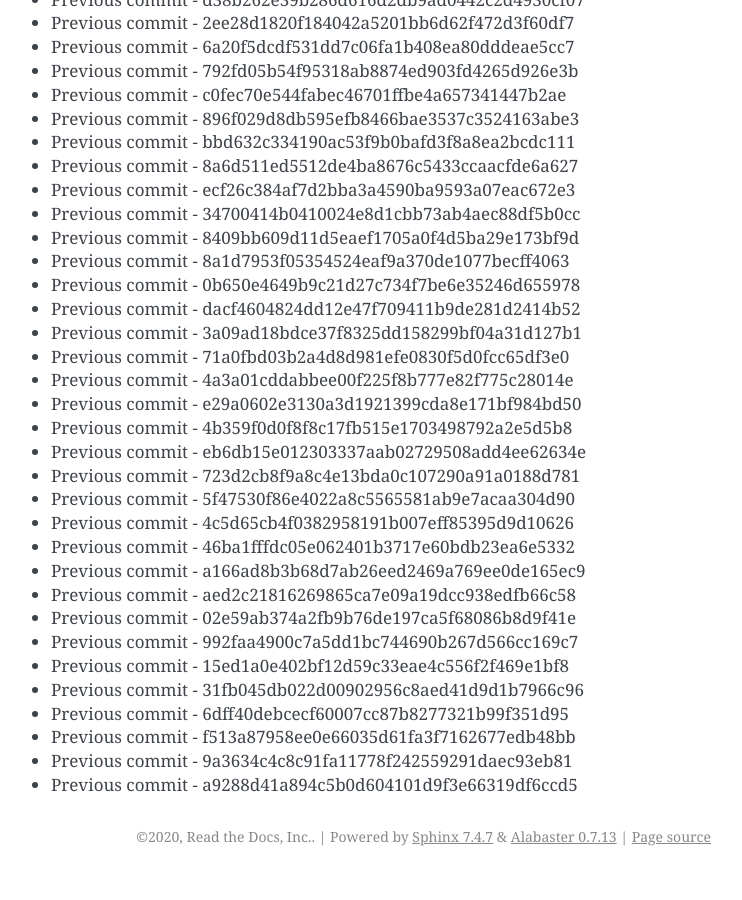
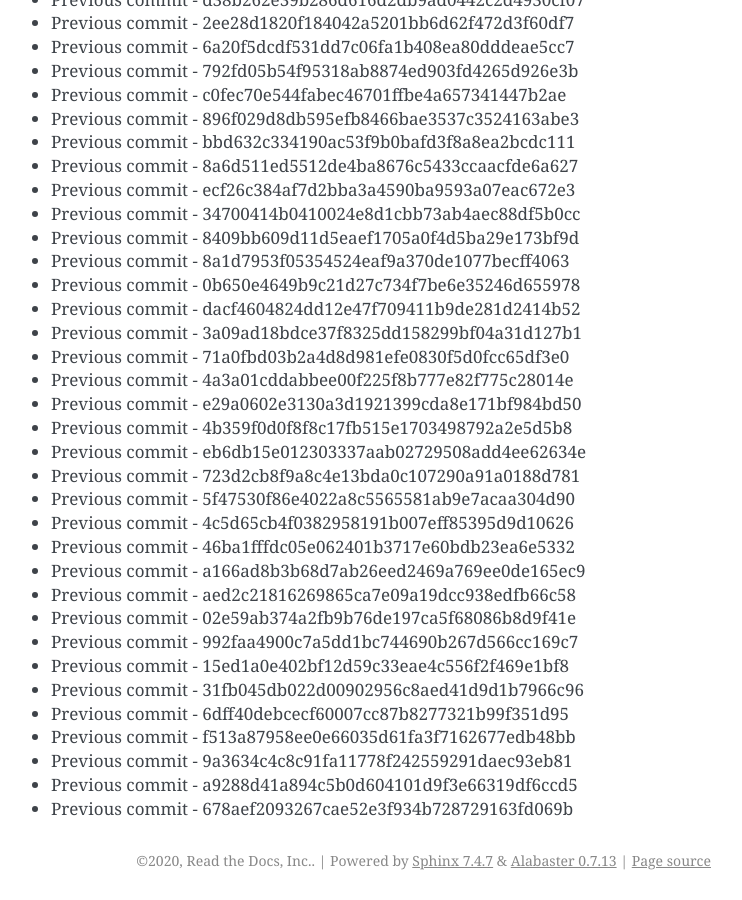
Before and after one commit to readthedocs/rtd-git-stresstest, a Sphinx documentation site: the page built from docs/updates.rst, in a window 1280 px wide and 900 px high, scrolled down 4273 px. Shown: the whole window, without its empty margins (399-1141 px from the left). Built offline with Sphinx 7.4.7, drawn with Linux system fonts in a browser that asks for light colours; before the commit the page ends 5149 px from its top, so only the background shows below that.

Commit message:
Generating commit from previous: 678aef2093267cae52e3f934b728729163fd069b

```diff
--- a/docs/updates.rst
+++ b/docs/updates.rst
@@ -211,3 +211,4 @@ It can be tested for any performance characteristics.
 * Previous commit - f513a87958ee0e66035d61fa3f7162677edb48bb
 * Previous commit - 9a3634c4c8c91fa11778f242559291daec93eb81
 * Previous commit - a9288d41a894c5b0d604101d9f3e66319df6ccd5
+* Previous commit - 678aef2093267cae52e3f934b728729163fd069b
```
